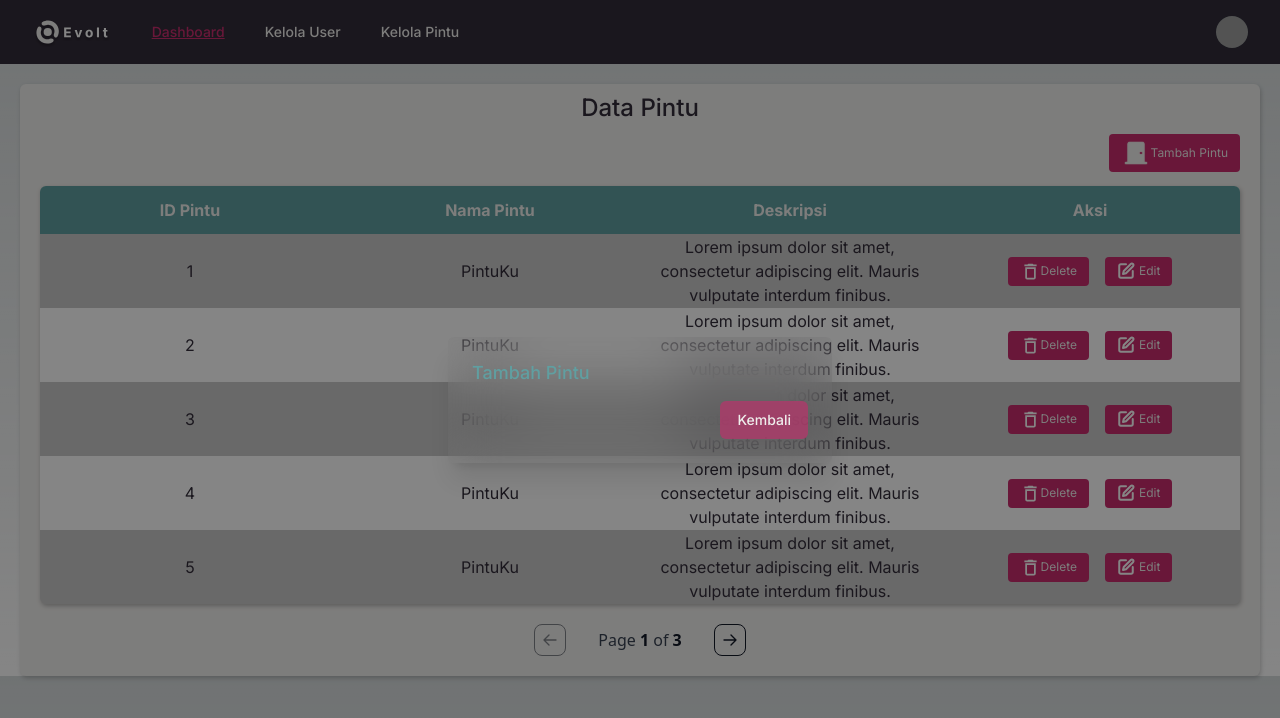
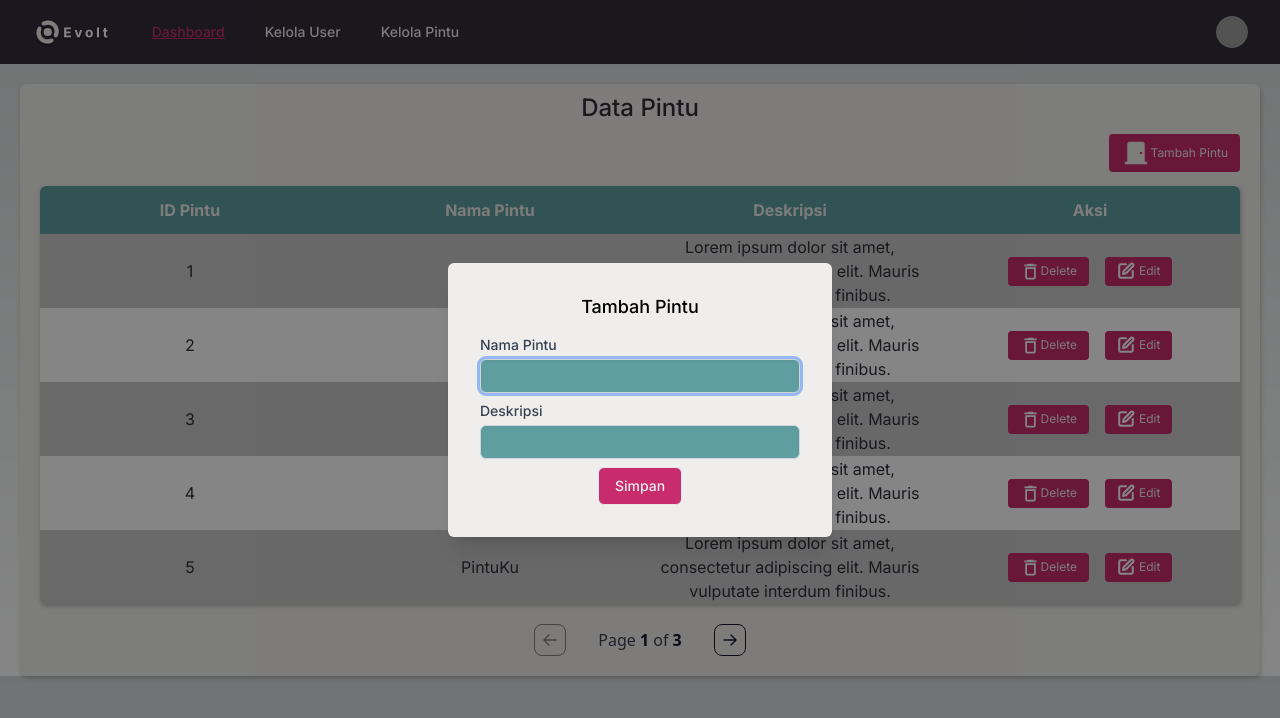
Before and after one commit to DioGitH/evolt-website, a Next.js app in the folder src/evolt-website/: page /pintu in a window 1280 px wide. Both pictures are taken after a click on the button "Tambah Pintu". Shown: the top 718 px of the page. Built offline with nearby package versions, Linux system fonts and the light colour scheme; grey boxes are pictures that could not be loaded.

Commit message:
Update Halaman Kelola Pintu

```diff
--- a/src/evolt-website/src/app/pintu/page.tsx
+++ b/src/evolt-website/src/app/pintu/page.tsx
@@ -1,5 +1,6 @@
 "use client";
 import DetailModal from "@/components/detailModal";
+import DeletePintu from "@/components/deleteuser"
 import Navbar from "@/components/navbar";
 import React, { useState } from "react";
 import {
@@ -229,69 +230,3 @@ function LogTable({ data, itemsPerPage }: any) {
     </div>
   );
 }
-function tambahPintu({nameVar, jumlah, svg}: any){
-  return(
-     <div className="Tambah Pintu">
-          <div className="flex h-fit bg-palette-3 drop-shadow-[2px_4px_4px_rgba(0,0,0,0.25)] rounded-md  text-palette-1 transition ease-out  hover:-translate-y-0.5 hover:scale-105 group-hover:bg-pallete-4 hover:text-palette-3 duration-500">
-              <div className="absolute right-3 top-2 bottom-2 grid place-content-center">
-                  <div className="logo bg-pallete-4 p-3 rounded-md group-hover:bg-palette-3 transition ease-out duration-500 group-hover:text-palette-1 text-palette-3">
-                      {svg && <div dangerouslySetInnerHTML={{ __html:svg }}></div>}
-                  </div>
-              </div>
-              <div className="grid">
-                  <div className="text text-2xl font-semibold ml-[20px] mt-2">
-                      {jumlah}
-                  </div>
-
-                  <div className="text text-md flex justify-start ml-[20px] font-medium -mt-1 mb-2">
-                      {nameVar}
-                  </div>
-              </div>
-          </div>
-     </div>
-  )
-  function UpdatePintu({nameVar, jumlah, svg}: any){
-  return(
-     <div className="Update Pintu">
-          <div className="flex h-fit bg-palette-3 drop-shadow-[2px_4px_4px_rgba(0,0,0,0.25)] rounded-md  text-palette-1 transition ease-out  hover:-translate-y-0.5 hover:scale-105 group-hover:bg-pallete-4 hover:text-palette-3 duration-500">
-              <div className="absolute right-3 top-2 bottom-2 grid place-content-center">
-                  <div className="logo bg-pallete-4 p-3 rounded-md group-hover:bg-palette-3 transition ease-out duration-500 group-hover:text-palette-1 text-palette-3">
-                      {svg && <div dangerouslySetInnerHTML={{ __html:svg }}></div>}
-                  </div>
-              </div>
-              <div className="grid">
-                  <div className="text text-2xl font-semibold ml-[20px] mt-2">
-                      {jumlah}
-                  </div>
-
-                  <div className="text text-md flex justify-start ml-[20px] font-medium -mt-1 mb-2">
-                      {nameVar}
-                  </div>
-              </div>
-          </div>
-     </div>
-)
-function DeletePintu({nameVar, jumlah, svg}: any){
-  return(
-     <div className="Delete Pintu">
-          <div className="flex h-fit bg-palette-3 drop-shadow-[2px_4px_4px_rgba(0,0,0,0.25)] rounded-md  text-palette-1 transition ease-out  hover:-translate-y-0.5 hover:scale-105 group-hover:bg-pallete-4 hover:text-palette-3 duration-500">
-              <div className="absolute right-3 top-2 bottom-2 grid place-content-center">
-                  <div className="logo bg-pallete-4 p-3 rounded-md group-hover:bg-palette-3 transition ease-out duration-500 group-hover:text-palette-1 text-palette-3">
-                      {svg && <div dangerouslySetInnerHTML={{ __html:svg }}></div>}
-                  </div>
-              </div>
-              <div className="grid">
-                  <div className="text text-2xl font-semibold ml-[20px] mt-2">
-                      {jumlah}
-                  </div>
-
-                  <div className="text text-md flex justify-start ml-[20px] font-medium -mt-1 mb-2">
-                      {nameVar}
-                  </div>
-              </div>
-          </div>
-     </div>
-  )
- }
-}
-}
--- a/src/evolt-website/src/components/button.tsx
+++ b/src/evolt-website/src/components/button.tsx
@@ -2,7 +2,7 @@ import { Fragment, useState } from "react";
 import { Dialog, Transition } from "@headlessui/react";
 
 export function ButtonEdit() {
-  let [isOpen, setIsOpen] = useState(false);
+  const [isOpen, setIsOpen] = useState(false);
 
   function closeModal() {
     setIsOpen(false);
@@ -11,6 +11,7 @@ export function ButtonEdit() {
   function openModal() {
     setIsOpen(true);
   }
+
   return (
     <>
       <button
@@ -53,21 +54,43 @@ export function ButtonEdit() {
                 leaveFrom="opacity-100 scale-100"
                 leaveTo="opacity-0 scale-95"
               >
-                <Dialog.Panel className="w-full max-w-sm transform overflow-hidden rounded-md backdrop-blur-xl p-6 text-left align-middle shadow-xl transition-all">
+                <Dialog.Panel className="w-full max-w-sm transform overflow-hidden rounded-md p-8 align-middle shadow-xl transition-all bg-palette-3">
                   <Dialog.Title
                     as="h3"
-                    className="text-lg font-medium leading-6 text-palette-2 w-full"
+                    className="className=text-lg font-medium leading-6 text-black w-full text-center"
                   >
                     Update Pintu
                   </Dialog.Title>
-
-                  <div className="mt-4 flex justify-end">
+                  <div className="grid justify-center h-fit p-2 rounded-md text-palette-3"></div>
+                  <div className="max-w-screen mx-auto mb-2">
+                    <label htmlFor="username" className="block mb-1 text-sm font-medium text-gray-700 text-left">
+                      Nama Pintu
+                    </label>
+                    <input
+                      type="text"
+                      id="namapintu"
+                      name="namapintu"
+                      className="w-full bg-palette-2 text-white-800 border border-gray-300 rounded-md p-1 focus:outline-none focus:ring focus:ring-palette-4 shadow-inner"
+                    />
+                  </div>
+                  <div className="max-w-screen mx-auto mb-2">
+                    <label htmlFor="namapintu" className="block mb-1 text-sm font-medium text-gray-700 text-left">
+                      Deskripsi
+                    </label>
+                    <input
+                      type="text"
+                      id="deskripsi"
+                      name="deskripsi"
+                      className="w-full bg-palette-2 text-white-800 border border-gray-300 rounded-md p-1 focus:outline-none focus:ring focus:ring-palette-4 shadow-inner"
+                    />
+                  </div>
+                  <div className="flex justify-center">
                     <button
                       type="button"
-                      className="inline-flex justify-center rounded-md border border-transparent bg-pallete-4 bg-opacity-60 px-4 py-2 text-sm font-medium text-palette-3 hover:bg-opacity-100 focus:outline-none focus-visible:ring-2 focus-visible:ring-blue-500 focus-visible:ring-offset-2"
+                      className="inline-flex justify-center rounded-md border bg-pallete-4 px-4 py-2 text-sm font-medium text-palette-3 hover:bg-opacity-80 focus:outline-none focus-visible:ring-2 focus-visible:ring-blue-500 focus-visible:ring-offset-2"
                       onClick={closeModal}
                     >
-                      Kembali
+                      Simpan
                     </button>
                   </div>
                 </Dialog.Panel>
@@ -79,9 +102,8 @@ export function ButtonEdit() {
     </>
   );
 }
-
 export function ButtonDelete(props: any) {
-  let [isOpen, setIsOpen] = useState(false);
+  const [isOpen, setIsOpen] = useState(false);
 
   function closeModal() {
     setIsOpen(false);
@@ -90,26 +112,28 @@ export function ButtonDelete(props: any) {
   function openModal() {
     setIsOpen(true);
   }
+
   return (
     <>
       <button
+        type="button"
+        onClick={openModal}
+        className="text-xs bg-pallete-4 rounded px-3 py-1 my-1.5 text-palette-3"
         style={{
           display: "flex",
           alignItems: "center",
           justifyContent: "space-between",
         }}
-        type="button"
-        onClick={openModal}
-        className="text-xs bg-pallete-4 rounded px-3 py-1 my-1.5 text-palette-3"
       >
         <div>
-          <img className="h w-auto" src="/assets/img/deleteButton.svg" />
+          <img className="h w-auto" src="/assets/img/deleteButton.svg" alt="Delete Icon" />
         </div>
         <div>Delete</div>
       </button>
 
       <Transition appear show={isOpen} as={Fragment}>
-        <Dialog as="div" className="relative z-10" onClose={closeModal}>
+        <Dialog as="div" className="fixed inset-0 z-10 overflow-y-auto" onClose={closeModal}>
+          <div className="min-h-screen flex items-center justify-center">
             <Transition.Child
               as={Fragment}
               enter="ease-out duration-300"
@@ -119,10 +143,19 @@ export function ButtonDelete(props: any) {
               leaveFrom="opacity-100"
               leaveTo="opacity-0"
             >
-            <div className="fixed inset-0 bg-black/25" />
+              <Dialog.Overlay className="fixed inset-0 bg-black/25" />
             </Transition.Child>
 
-          <div className="fixed inset-0 bg-black/30 " aria-hidden="true">
+            <Transition.Child
+              as={Fragment}
+              enter="ease-out duration-300"
+              enterFrom="opacity-0 scale-95"
+              enterTo="opacity-100 scale-100"
+              leave="ease-in duration-200"
+              leaveFrom="opacity-100 scale-100"
+              leaveTo="opacity-0 scale-95"
+            >
+              <div className="fixed inset-0">
                 <div className="flex min-h-full items-center justify-center p-4 text-center">
                   <Transition.Child
                     as={Fragment}
@@ -133,26 +166,33 @@ export function ButtonDelete(props: any) {
                     leaveFrom="opacity-100 scale-100"
                     leaveTo="opacity-0 scale-95"
                   >
-                <Dialog.Panel className="w-full max-w-sm transform overflow-hidden rounded-md backdrop-blur-xl p-6 text-left align-middle shadow-xl transition-all">
-                  <Dialog.Title
-                    as="h3"
-                    className="text-lg font-medium leading-6 text-palette-2 w-full"
-                  >
-                    Delete
+                    <Dialog.Panel className="w-full max-w-sm transform overflow-hidden rounded-md p-8 align-middle shadow-xl transition-all bg-palette-3">
+                      <Dialog.Title className="text-lg font-medium leading-6 text-black w-full text-center">
+                        Apakah kamu yakin <br /> DELETE data ini ?
                       </Dialog.Title>
-
-                  <div className="mt-4 flex justify-end">
+                      <div className="flex justify-center mt-6">
                         <button
                           type="button"
-                      className="inline-flex justify-center rounded-md border border-transparent bg-pallete-4 bg-opacity-60 px-4 py-2 text-sm font-medium text-palette-3 hover:bg-opacity-100 focus:outline-none focus-visible:ring-2 focus-visible:ring-blue-500 focus-visible:ring-offset-2"
+                          className="inline-flex justify-center rounded-md bg-palette-2 px-8 py-2 text-sm font-medium text-palette-3 hover:bg-opacity-80 focus:outline-none focus-visible:ring-2 focus-visible:ring-blue-500 focus-visible:ring-offset-2 m-3"
                           onClick={closeModal}
+                          style={{ boxShadow: '3px 3px 5px rgba(0, 0, 0, 0.6)' }}
                         >
-                      Kembali
+                          Yes
+                        </button>
+                        <button
+                          type="button"
+                          className="inline-flex justify-center rounded-md bg-pallete-4 px-8 py-2 text-sm font-medium text-palette-3 hover:bg-opacity-80 focus:outline-none focus-visible:ring-2 focus-visible:ring-blue-500 focus-visible:ring-offset-2 m-3"
+                          onClick={closeModal}
+                          style={{ boxShadow: '3px 3px 5px rgba(0, 0, 0, 0.6)' }}
+                        >
+                          No
                         </button>
                       </div>
                     </Dialog.Panel>
                   </Transition.Child>
                 </div>
+              </div>
+            </Transition.Child>
           </div>
         </Dialog>
       </Transition>
@@ -161,7 +201,7 @@ export function ButtonDelete(props: any) {
 }
 
 export function ButtonTambahPintu(props: any) {
-  let [isOpen, setIsOpen] = useState(false);
+  const [isOpen, setIsOpen] = useState(false);
 
   function closeModal() {
     setIsOpen(false);
@@ -170,6 +210,7 @@ export function ButtonTambahPintu(props: any) {
   function openModal() {
     setIsOpen(true);
   }
+
   return (
     <>
       <button
@@ -188,44 +229,46 @@ export function ButtonTambahPintu(props: any) {
 
       <Transition appear show={isOpen} as={Fragment}>
         <Dialog as="div" className="relative z-10" onClose={closeModal}>
-          <Transition.Child
-            as={Fragment}
-            enter="ease-out duration-300"
-            enterFrom="opacity-0"
-            enterTo="opacity-100"
-            leave="ease-in duration-200"
-            leaveFrom="opacity-100"
-            leaveTo="opacity-0"
-          >
+          <Transition.Child as={Fragment} enter="ease-out duration-300" enterFrom="opacity-0" enterTo="opacity-100" leave="ease-in duration-200" leaveFrom="opacity-100" leaveTo="opacity-0">
             <div className="fixed inset-0 bg-black/25" />
           </Transition.Child>
-
           <div className="fixed inset-0 bg-black/30 " aria-hidden="true">
             <div className="flex min-h-full items-center justify-center p-4 text-center">
-              <Transition.Child
-                as={Fragment}
-                enter="ease-out duration-300"
-                enterFrom="opacity-0 scale-95"
-                enterTo="opacity-100 scale-100"
-                leave="ease-in duration-200"
-                leaveFrom="opacity-100 scale-100"
-                leaveTo="opacity-0 scale-95"
-              >
-                <Dialog.Panel className="w-full max-w-sm transform overflow-hidden rounded-md backdrop-blur-xl p-6 text-left align-middle shadow-xl transition-all">
-                  <Dialog.Title
-                    as="h3"
-                    className="text-lg font-medium leading-6 text-palette-2 w-full"
-                  >
+              <Transition.Child as={Fragment} enter="ease-out duration-300" enterFrom="opacity-0 scale-95" enterTo="opacity-100 scale-100" leave="ease-in duration-200" leaveFrom="opacity-100 scale-100" leaveTo="opacity-0 scale-95">
+                <Dialog.Panel className="w-full max-w-sm transform overflow-hidden rounded-md p-8 align-middle shadow-xl transition-all bg-palette-3">
+                  <Dialog.Title as="h3"className="text-lg font-medium leading-6 text-black w-full text-center">
                     Tambah Pintu
                   </Dialog.Title>
-
-                  <div className="mt-4 flex justify-end">
+                  <div className="grid justify-center h-fit p-2 rounded-md text-palette-3"></div>
+                  <div className="max-w-screen mx-auto mb-2">
+                    <label htmlFor="namapintu" className="block mb-1 text-sm font-medium text-gray-700 text-left">
+                      Nama Pintu
+                    </label>
+                    <input
+                      type="text"
+                      id="namapintu"
+                      name="namapintu"
+                      className="w-full bg-palette-2 text-white-800 border border-gray-300 rounded-md p-1 focus:outline-none focus:ring focus:ring-palette-4 shadow-inner"
+                    />
+                  </div>
+                  <div className="max-w-screen mx-auto mb-2">
+                    <label htmlFor="namapintu" className="block mb-1 text-sm font-medium text-gray-700 text-left">
+                      Deskripsi
+                    </label>
+                    <input
+                      type="text"
+                      id="deskrpsi"
+                      name="desk"
+                      className="w-full bg-palette-2 text-white-800 border border-gray-300 rounded-md p-1 focus:outline-none focus:ring focus:ring-palette-4 shadow-inner"
+                    />
+                  </div>
+                  <div className="flex justify-center">
                     <button
                       type="button"
-                      className="inline-flex justify-center rounded-md border border-transparent bg-pallete-4 bg-opacity-60 px-4 py-2 text-sm font-medium text-palette-3 hover:bg-opacity-100 focus:outline-none focus-visible:ring-2 focus-visible:ring-blue-500 focus-visible:ring-offset-2"
+                      className="inline-flex justify-center rounded-md border bg-pallete-4 px-4 py-2 text-sm font-medium text-palette-3 hover:bg-opacity-80 focus:outline-none focus-visible:ring-2 focus-visible:ring-blue-500 focus-visible:ring-offset-2"
                       onClick={closeModal}
                     >
-                      Kembali
+                      Simpan
                     </button>
                   </div>
                 </Dialog.Panel>
```
Lines whose indentation alone changed are shown as unchanged.
